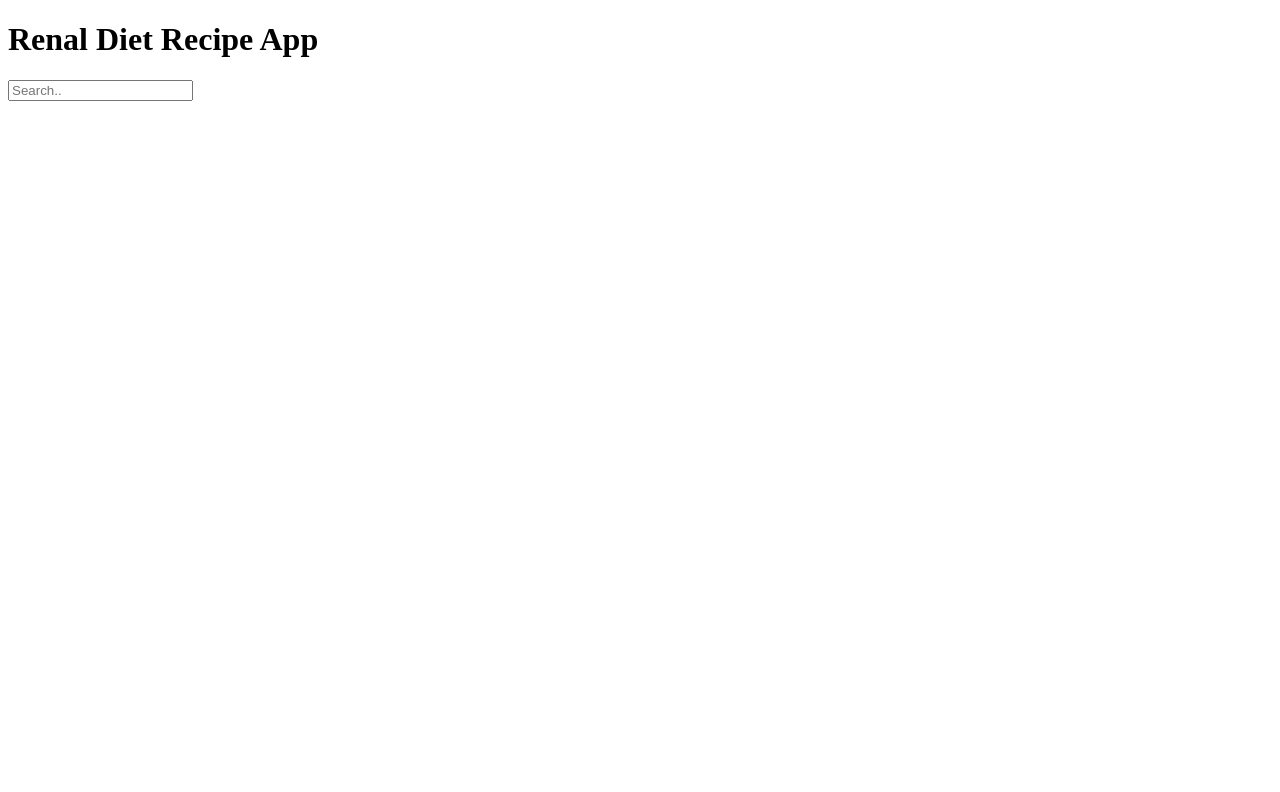
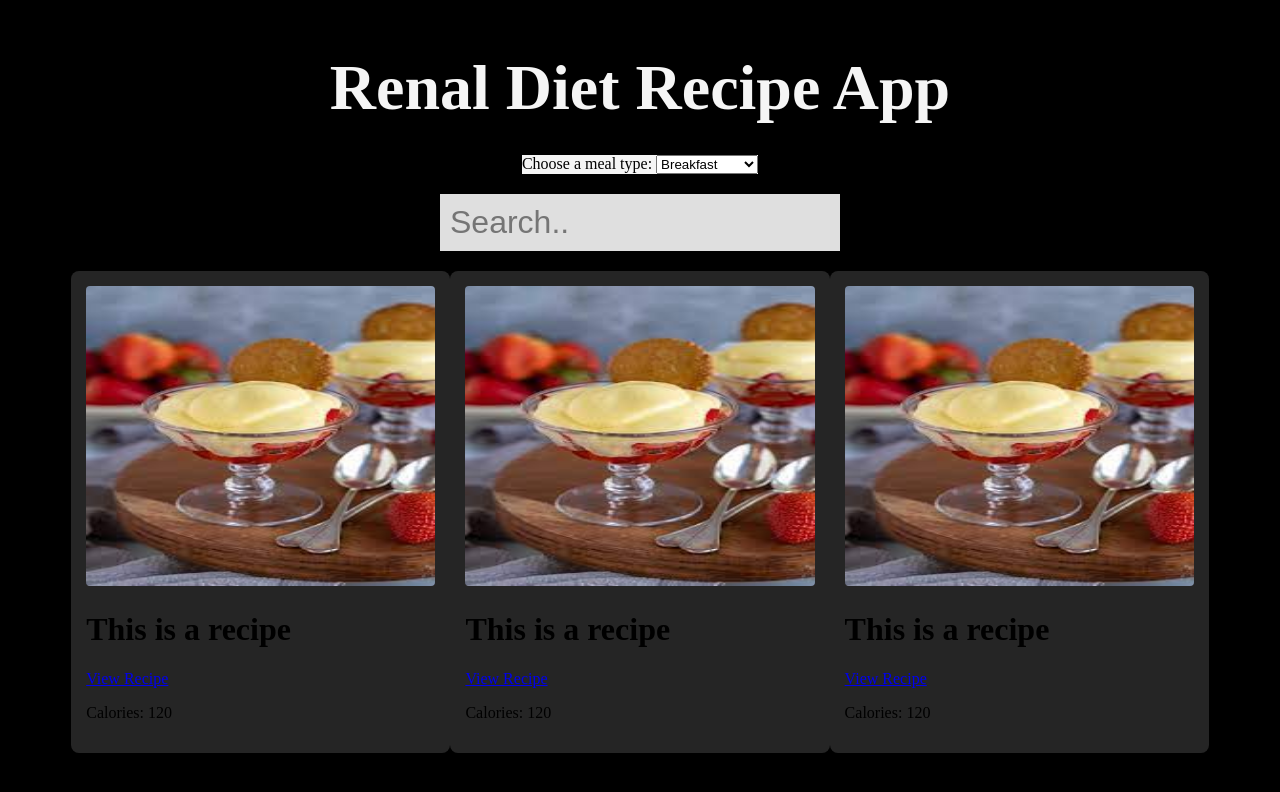
Before and after one commit to jwaddell10/Renal-Diet-Recipe-App, a plain HTML site: page index.html in a window 1280 px wide. Drawn offline with Linux system fonts and the light colour scheme.

Commit message:
finished initial styling

```diff
--- a/index.html
+++ b/index.html
@@ -4,15 +4,56 @@
     <meta charset="UTF-8">
     <meta name="viewport" content="width=device-width, initial-scale=1.0">
     <meta http-equiv="X-UA-Compatible" content="ie=edge">
-    <title>HTML 5 Boilerplate</title>
+    <title>Renal Recipe App</title>
     <link rel="stylesheet" href="style.css">
   </head>
   <body>
     <div class="titlecontainer">
         <h1 class="title">Renal Diet Recipe App</h1>
     </div>
+    <div class="pickmealdropdownmenu">
+        <div class="mealdropdownmenucontainer">
+            <label for="meal-names">Choose a meal type:</label>
+            <select name="meal-names" id="meal-names">
+            <option value="breakfast">Breakfast</option>
+            <option value="lunch-dinner">Lunch/Dinner</option>
+            <option value="snack">Snack</option>
+            </select>
+        </div>
+    </div>
+
     <div class="recipesearchbar">
-        <input type="text" placeholder="Search..">
+        <form>
+            <input type="text" name="search" id="search" placeholder="Search..">
+        </form>
+
+    </div>
+
+    <div class="searchresultscontainer">
+        <div class="item">
+            <img src="download.jpeg" alt="recipe image">
+            <div class="flexcontainer">
+                <h1 class="recipetitle">This is a recipe</h1>
+                <a href="#">View Recipe</a>
+            </div>
+            <p class="item-data">Calories: 120</p>
+        </div>
+        <div class="item">
+            <img src="download.jpeg" alt="recipe image">
+            <div class="flexcontainer">
+                <h1 class="recipetitle">This is a recipe</h1>
+                <a href="#">View Recipe</a>
+            </div>
+            <p class="item-data">Calories: 120</p>
+        </div>
+        <div class="item">
+            <img src="download.jpeg" alt="recipe image">
+            <div class="flexcontainer">
+                <h1 class="recipetitle">This is a recipe</h1>
+                <a href="#">View Recipe</a>
+            </div>
+            <p class="item-data">Calories: 120</p>
+        </div>
     </div>
 	<script src="script.js"></script>
   </body>
--- a/script.js
+++ b/script.js
@@ -1,3 +1,7 @@
-let searchQuery = '';
+/* eslint-disable no-console */
+const recipeSearchBar = document.querySelector('#search');
+const searchResultDiv = document.querySelector
+
+const searchQuery = '';
 const APP_ID = '07219864';
 const APP_key = 'f83320eb349bdebfd72d4be76b29e58f';
--- a/style.css
+++ b/style.css
@@ -0,0 +1,69 @@
+body {
+    background-color: black;
+}
+
+.titlecontainer {
+    display: flex;
+    justify-content: center;
+}
+
+.title {
+    text-align: center;
+    font-size: 4rem;
+    color: whitesmoke;
+    margin-bottom: 30px;
+}
+
+.pickmealdropdownmenu {
+    display: flex;
+    justify-content: center;
+}
+
+.mealdropdownmenucontainer {
+    background-color: whitesmoke;
+}
+
+.recipesearchbar {
+    display: flex;
+    justify-content: center;
+}
+
+.searchresultscontainer {
+    width: 90%;
+    height: auto;
+    max-width: 1200px;
+    margin: 0 auto;
+    display: flex;
+    justify-content: center;
+}
+
+form {
+    width: 90%;
+    max-width: 400px;
+    margin: 20px auto;
+    background-color: rgb(223, 223, 223);
+}
+
+form input {
+    width: 100%;
+    background-color: transparent;
+    padding: 10px;
+    border-radius: 4px;
+    border: none;
+    outline: none;
+    font-size: 2rem;
+}
+
+.item {
+    width: 100%;
+    border-radius: 8px;
+    background-color: rgb(37, 37, 37);
+    padding: 15px;
+    overflow: hidden;
+}
+
+.item img {
+    width: 100%;
+    height: 300px;
+    border-radius: 4px;
+}
```
Also changed, not shown: download.jpeg (added).
